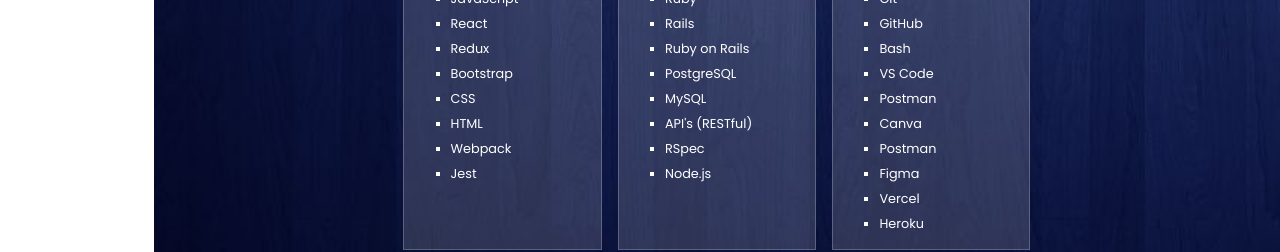
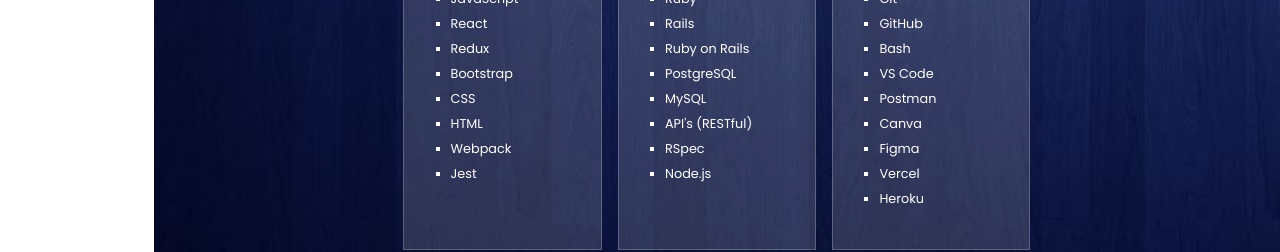
Before and after one commit to Bludidi/bludidi-portfolio, a React (Create React App) app: page / in a window 1280 px wide. Shown: the part 3000-3252 px from the top of the page. Built offline with nearby package versions, Linux system fonts and the light colour scheme; a web font is replaced by a local one.

Commit message:
Update About.js

```diff
--- a/src/components/About.js
+++ b/src/components/About.js
@@ -123,7 +123,6 @@
             <li>VS Code</li>
             <li>Postman</li>
             <li>Canva</li>
-            <li>Postman</li>
             <li>Figma</li>
             <li>Vercel</li>
             <li>Heroku</li>
```
